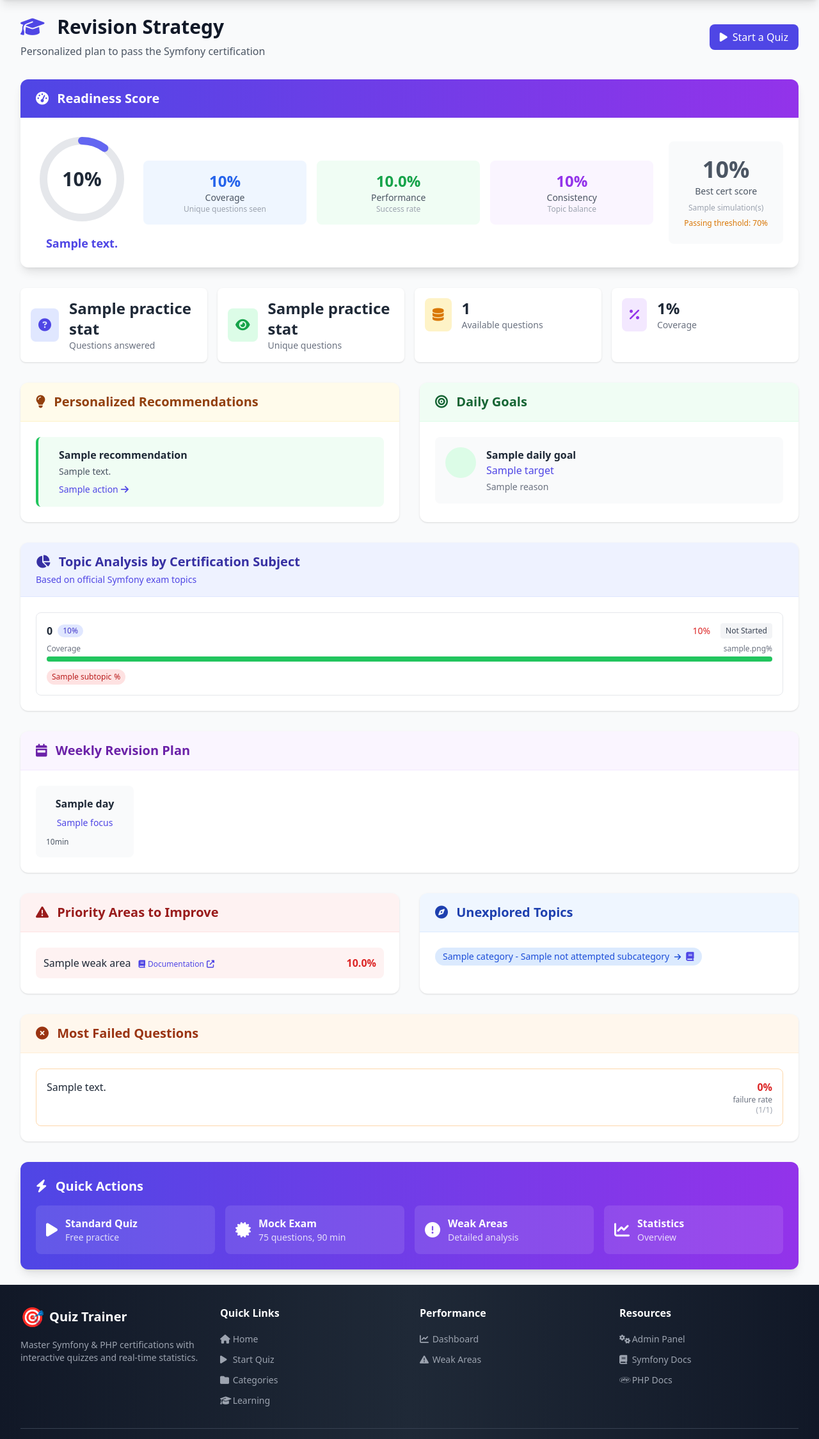
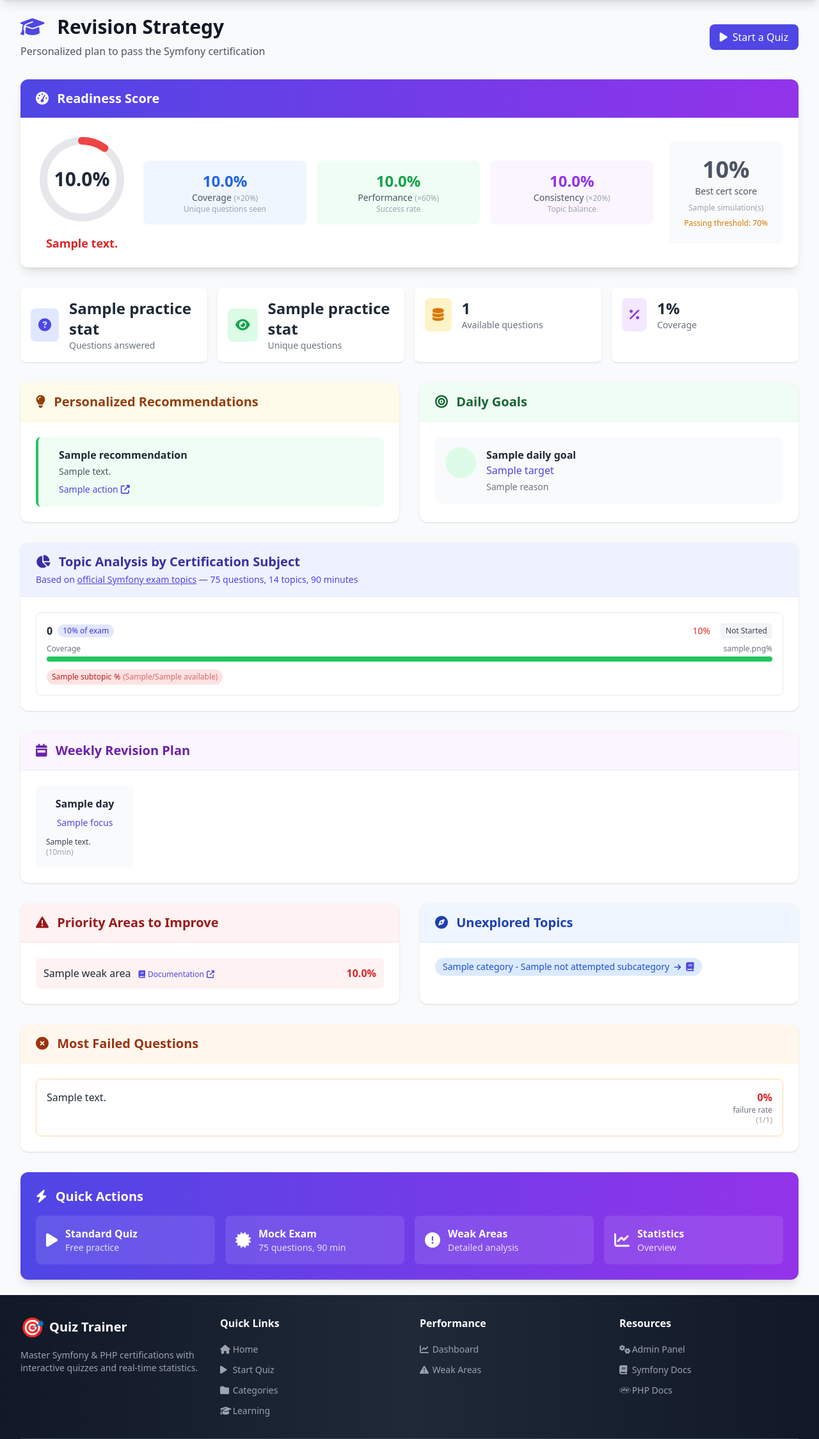
Before and after one commit to elhnd/crud, a Symfony app: template templates/statistics/revision_strategy.html.twig in a window 1280 px wide. Shown: the part 64-2313 px from the top of the page at 64% size. Run offline with Twig, Linux system fonts and the light colour scheme; the template is opened without the code that fills it: most values are stand-ins (such as "Sample title", 1, 10 or a date in 2020); some libraries are stand-ins or nearby versions.

Commit message:
fix revision strategy compute

```diff
--- a/templates/statistics/revision_strategy.html.twig
+++ b/templates/statistics/revision_strategy.html.twig
@@ -40,7 +40,7 @@
                             <svg class="w-36 h-36">
                                 <circle cx="72" cy="72" r="60" stroke="#e5e7eb" stroke-width="12" fill="none"/>
                                 <circle cx="72" cy="72" r="60"
-                                        stroke="{% if strategy.readinessScore.status == 'ready' %}#10B981{% elseif strategy.readinessScore.status == 'almost-ready' %}#F59E0B{% else %}#6366F1{% endif %}"
+                                        stroke="{% if strategy.readinessScore.status == 'ready' %}#10B981{% elseif strategy.readinessScore.status == 'almost-ready' %}#F59E0B{% elseif strategy.readinessScore.status == 'in-progress' %}#6366F1{% else %}#EF4444{% endif %}"
                                         stroke-width="12"
                                         fill="none"
                                         stroke-linecap="round"
@@ -48,13 +48,14 @@
                                         transform="rotate(-90 72 72)"/>
                             </svg>
                             <div class="absolute inset-0 flex items-center justify-center">
-                                <span class="text-3xl font-bold text-gray-800">{{ strategy.readinessScore.score }}%</span>
+                                <span class="text-3xl font-bold text-gray-800">{{ strategy.readinessScore.score|number_format(1) }}%</span>
                             </div>
                         </div>
                         <p class="mt-2 text-lg font-semibold
                             {% if strategy.readinessScore.status == 'ready' %}text-green-600
                             {% elseif strategy.readinessScore.status == 'almost-ready' %}text-amber-600
-                            {% else %}text-indigo-600{% endif %}">
+                            {% elseif strategy.readinessScore.status == 'in-progress' %}text-indigo-600
+                            {% else %}text-red-600{% endif %}">
                             {{ strategy.readinessScore.message }}
                         </p>
                     </div>
@@ -62,18 +63,18 @@
                     <!-- Score Breakdown -->
                     <div class="flex-1 grid grid-cols-3 gap-4">
                         <div class="text-center p-4 bg-blue-50 rounded-lg">
-                            <div class="text-2xl font-bold text-blue-600">{{ strategy.readinessScore.coverageScore }}%</div>
-                            <div class="text-sm text-gray-600">Coverage</div>
+                            <div class="text-2xl font-bold text-blue-600">{{ strategy.readinessScore.coverageScore|number_format(1) }}%</div>
+                            <div class="text-sm text-gray-600">Coverage <span class="text-xs text-gray-400">(×20%)</span></div>
                             <div class="text-xs text-gray-400">Unique questions seen</div>
                         </div>
                         <div class="text-center p-4 bg-green-50 rounded-lg">
                             <div class="text-2xl font-bold text-green-600">{{ strategy.readinessScore.performanceScore|number_format(1) }}%</div>
-                            <div class="text-sm text-gray-600">Performance</div>
+                            <div class="text-sm text-gray-600">Performance <span class="text-xs text-gray-400">(×60%)</span></div>
                             <div class="text-xs text-gray-400">Success rate</div>
                         </div>
                         <div class="text-center p-4 bg-purple-50 rounded-lg">
-                            <div class="text-2xl font-bold text-purple-600">{{ strategy.readinessScore.consistencyScore }}%</div>
-                            <div class="text-sm text-gray-600">Consistency</div>
+                            <div class="text-2xl font-bold text-purple-600">{{ strategy.readinessScore.consistencyScore|number_format(1) }}%</div>
+                            <div class="text-sm text-gray-600">Consistency <span class="text-xs text-gray-400">(×20%)</span></div>
                             <div class="text-xs text-gray-400">Topic balance</div>
                         </div>
                     </div>
@@ -179,10 +180,17 @@
                                 <h4 class="font-semibold text-gray-800">{{ rec.title }}</h4>
                                 <p class="text-sm text-gray-600 mt-1">{{ rec.description }}</p>
                                 {% if rec.action %}
-                                <a href="{{ rec.actionUrl }}"
-                                   class="inline-flex items-center mt-2 text-sm font-medium text-indigo-600 hover:text-indigo-800">
-                                    {{ rec.action }} <i class="fas fa-arrow-right ml-1"></i>
-                                </a>
+                                    {% if rec.actionUrl %}
+                                    <a href="{{ rec.actionUrl }}" target="_blank" rel="noopener noreferrer"
+                                       class="inline-flex items-center mt-2 text-sm font-medium text-indigo-600 hover:text-indigo-800">
+                                        {{ rec.action }} <i class="fas fa-external-link-alt ml-1"></i>
+                                    </a>
+                                    {% elseif rec.actionRoute is defined and rec.actionRoute %}
+                                    <a href="{{ path(rec.actionRoute, rec.actionRouteParams|default({})) }}"
+                                       class="inline-flex items-center mt-2 text-sm font-medium text-indigo-600 hover:text-indigo-800">
+                                        {{ rec.action }} <i class="fas fa-arrow-right ml-1"></i>
+                                    </a>
+                                    {% endif %}
                                 {% endif %}
                             </div>
                         </div>
@@ -228,16 +236,30 @@
                     <i class="fas fa-chart-pie mr-2"></i>
                     Topic Analysis by Certification Subject
                 </h2>
-                <p class="text-sm text-indigo-600 mt-1">Based on official Symfony exam topics</p>
+                <p class="text-sm text-indigo-600 mt-1">
+                    Based on <a href="https://certification.symfony.com/exams/symfony.html" target="_blank" rel="noopener noreferrer" class="underline hover:text-indigo-800">official Symfony exam topics</a>
+                    — 75 questions, 14 topics, 90 minutes
+                </p>
             </div>
             <div class="p-6">
                 <div class="space-y-4">
                     {% for topic, data in strategy.topicAnalysis %}
-                    <div class="border rounded-lg p-4 {% if data.status == 'weak' %}border-red-200 bg-red-50{% elseif data.status == 'moderate' %}border-amber-200 bg-amber-50{% elseif data.status == 'strong' %}border-green-200 bg-green-50{% else %}border-gray-200{% endif %}">
+                    <div class="border rounded-lg p-4
+                        {% if not data.inExam %}border-gray-300 bg-gray-50 opacity-75
+                        {% elseif data.status == 'weak' %}border-red-200 bg-red-50
+                        {% elseif data.status == 'moderate' %}border-amber-200 bg-amber-50
+                        {% elseif data.status == 'strong' %}border-green-200 bg-green-50
+                        {% else %}border-gray-200{% endif %}">
                         <div class="flex items-center justify-between mb-2">
-                            <div class="flex items-center">
+                            <div class="flex items-center flex-wrap gap-2">
                                 <span class="font-semibold text-gray-800">{{ topic }}</span>
-                                <span class="ml-2 px-2 py-0.5 text-xs rounded-full bg-indigo-100 text-indigo-700">{{ data.weight }}%</span>
+                                {% if data.inExam %}
+                                <span class="px-2 py-0.5 text-xs rounded-full bg-indigo-100 text-indigo-700">{{ data.weight }}% of exam</span>
+                                {% else %}
+                                <span class="px-2 py-0.5 text-xs rounded-full bg-gray-200 text-gray-500">
+                                    <i class="fas fa-ban mr-1"></i>Not in official exam
+                                </span>
+                                {% endif %}
                             </div>
                             <div class="flex items-center space-x-4">
                                 <span class="text-sm {% if data.averageScore >= 80 %}text-green-600{% elseif data.averageScore >= 60 %}text-amber-600{% elseif data.averageScore > 0 %}text-red-600{% else %}text-gray-400{% endif %}">
@@ -274,10 +296,14 @@
                                 {% if subtopic.successRate >= 80 %}bg-green-100 text-green-700
                                 {% elseif subtopic.successRate >= 60 %}bg-amber-100 text-amber-700
                                 {% elseif subtopic.attempted > 0 %}bg-red-100 text-red-700
-                                {% else %}bg-gray-100 text-gray-500{% endif %}">
+                                {% else %}bg-gray-100 text-gray-500{% endif %}"
+                                title="{{ subtopic.name }}: {{ subtopic.uniqueSeen }}/{{ subtopic.available }} questions seen ({{ subtopic.coverage }}% coverage){% if subtopic.attempted > 0 %}, {{ subtopic.successRate }}% success on {{ subtopic.attempted }} answers{% endif %}">
                                 {{ subtopic.name }}
                                 {% if subtopic.attempted > 0 %}
                                 <span class="ml-1 font-medium">{{ subtopic.successRate }}%</span>
+                                {% endif %}
+                                {% if subtopic.available > 0 %}
+                                <span class="ml-1 opacity-60">({{ subtopic.uniqueSeen }}/{{ subtopic.available }})</span>
                                 {% endif %}
                             </span>
                             {% endfor %}
@@ -300,26 +326,29 @@
             <div class="p-6">
                 <div class="grid grid-cols-1 md:grid-cols-7 gap-4">
                     {% for day in strategy.weeklyPlan %}
-                    <div class="bg-gray-50 rounded-lg p-4 {% if loop.index == 6 %}md:col-span-1 bg-indigo-50{% elseif loop.index == 7 %}md:col-span-1 bg-green-50{% endif %}">
+                    <div class="rounded-lg p-4 {% if loop.index == 6 %}bg-indigo-50{% elseif loop.index == 7 %}bg-green-50{% else %}bg-gray-50{% endif %}">
                         <div class="font-semibold text-gray-800 mb-2 text-center">{{ day.day }}</div>
                         <div class="text-sm text-indigo-600 font-medium mb-3 text-center">{{ day.focus }}</div>
                         <div class="space-y-2">
                             {% for activity in day.activities %}
-                            <div class="flex items-center text-xs">
+                            <div class="flex items-start text-xs">
                                 {% if activity.type == 'study' %}
-                                <i class="fas fa-book text-blue-500 mr-2"></i>
+                                <i class="fas fa-book text-blue-500 mr-2 mt-0.5"></i>
                                 {% elseif activity.type == 'practice' %}
-                                <i class="fas fa-tasks text-green-500 mr-2"></i>
+                                <i class="fas fa-tasks text-green-500 mr-2 mt-0.5"></i>
                                 {% elseif activity.type == 'review' %}
-                                <i class="fas fa-redo text-amber-500 mr-2"></i>
+                                <i class="fas fa-redo text-amber-500 mr-2 mt-0.5"></i>
                                 {% elseif activity.type == 'exam' %}
-                                <i class="fas fa-file-alt text-purple-500 mr-2"></i>
+                                <i class="fas fa-file-alt text-purple-500 mr-2 mt-0.5"></i>
                                 {% elseif activity.type == 'rest' %}
-                                <i class="fas fa-coffee text-gray-400 mr-2"></i>
+                                <i class="fas fa-coffee text-gray-400 mr-2 mt-0.5"></i>
                                 {% endif %}
-                                <span class="text-gray-600">
-                                    {% if activity.duration > 0 %}{{ activity.duration }}min{% endif %}
-                                </span>
+                                <div>
+                                    <span class="text-gray-700">{{ activity.description }}</span>
+                                    {% if activity.duration > 0 %}
+                                    <span class="text-gray-400 block">({{ activity.duration }}min)</span>
+                                    {% endif %}
+                                </div>
                             </div>
                             {% endfor %}
                         </div>
```
Also changed, not shown: src/Service/RevisionStrategyService.php (+53 -18 lines).
